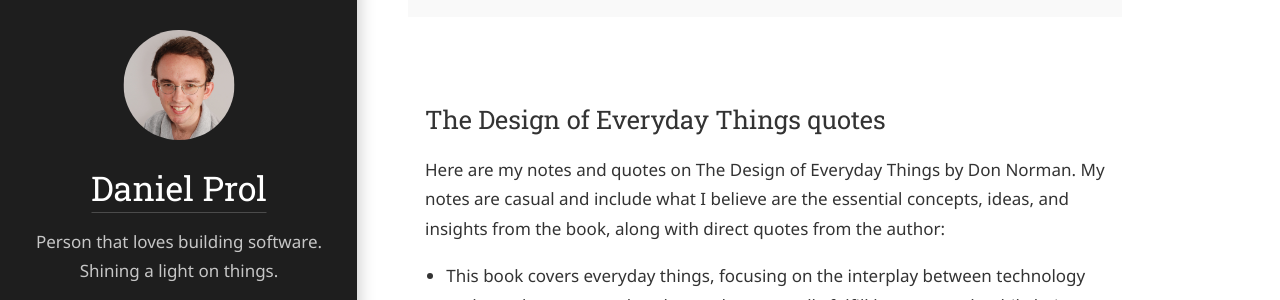
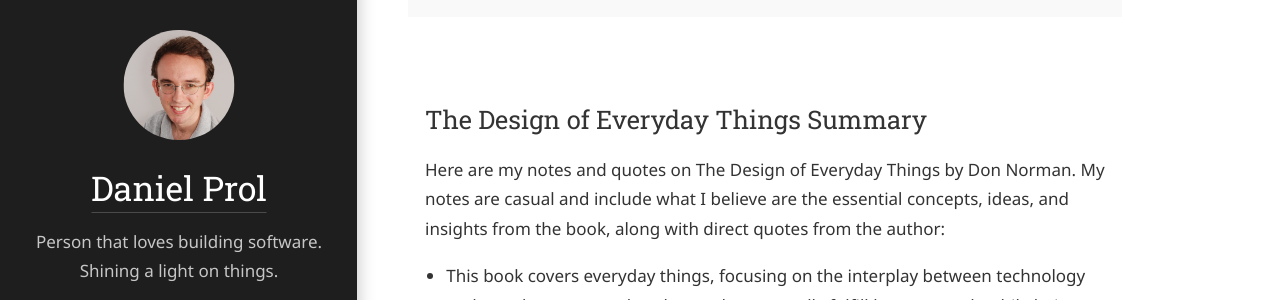
Before and after one commit to dprol/dprol.github.io, a Jekyll site: the page built from hydejack/_posts/2024-01-04-book.md, in a window 1280 px wide and 900 px high, scrolled down 492 px. Shown: the part 158-458 px from the top of the window. Built offline with Jekyll 4.4.1, drawn with Linux system fonts in a browser that asks for light colours; some web fonts are replaced.

Commit message:
Update 2024-01-04-book.md

```diff
--- a/hydejack/_posts/2024-01-04-book.md
+++ b/hydejack/_posts/2024-01-04-book.md
@@ -6,7 +6,7 @@
   Photo Credits: supremo.co.uk.  <!--more-->
 ---
 
-## The Design of Everyday Things quotes
+## The Design of Everyday Things Summary
 
 Here are my notes and quotes on The Design of Everyday Things by Don Norman. My notes are casual and include what I believe are the essential concepts, ideas, and insights from the book, along with direct quotes from the author:
 
```
